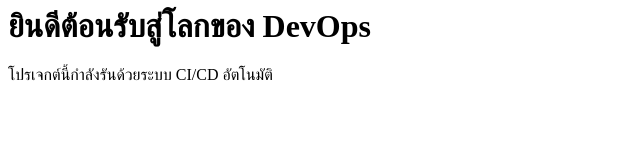
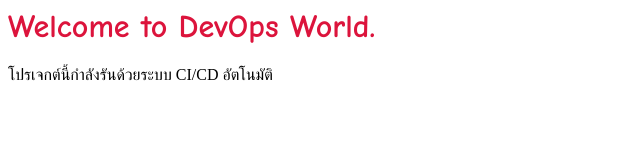
Before and after one commit to noxei29/my-first-devops-project, a plain HTML site: page index.html in a window 1280 px wide. Shown: the whole page, without its empty margins (0-640 px from the left). Drawn offline with Linux system fonts and the light colour scheme.

Commit message:
Update index.html

```diff
--- a/index.html
+++ b/index.html
@@ -1,4 +1,4 @@
 <html>
-<h1>ยินดีต้อนรับสู่โลกของ DevOps</h1>
+<h1 style="font-family: Comic Sans MS; color: crimson;">Welcome to DevOps World.</h1>
 <p>โปรเจกต์นี้กำลังรันด้วยระบบ CI/CD อัตโนมัติ</p>
 </html>
```
